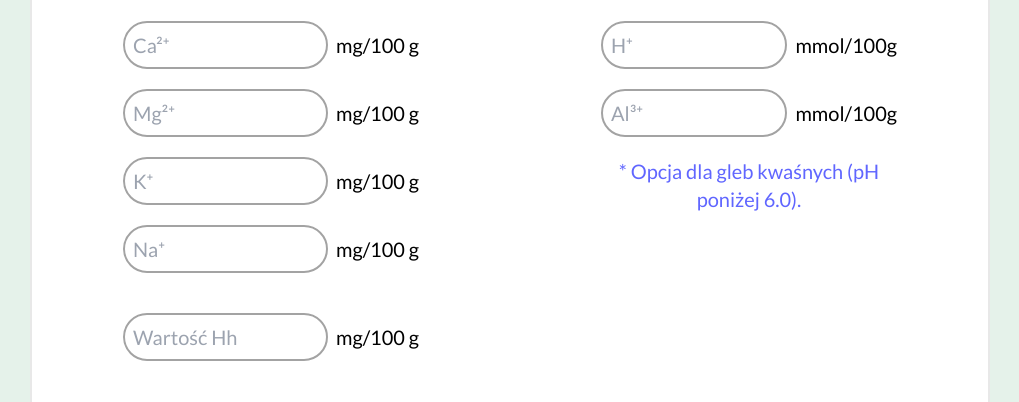
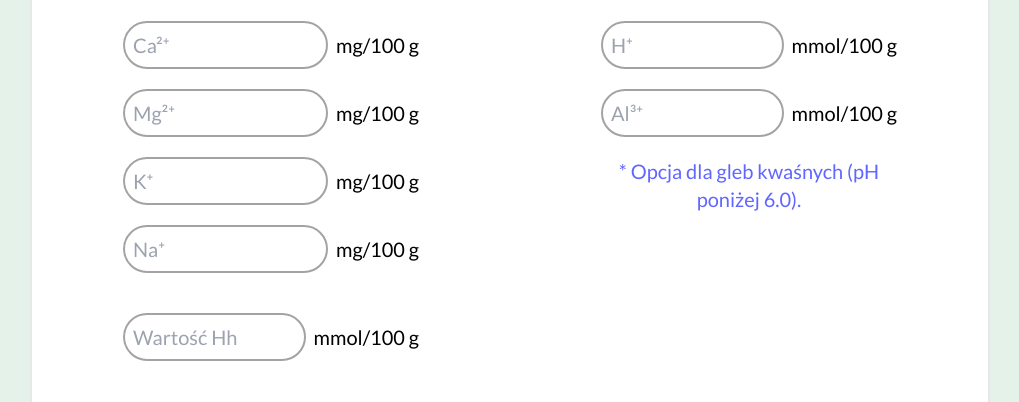
Before and after one commit to MescoCzubinski/KalkulatorSumyKationow, a website: page src/index.html in a window 1280 px wide. Shown: the part 185-587 px from the top of the page, without its empty margins (130-1149 px from the left). Drawn offline with Linux system fonts and the light colour scheme.

Commit message:
final version v_4

```diff
--- a/src/index.html
+++ b/src/index.html
@@ -45,7 +45,7 @@
             </div>
             <div class="input mb-5 flex">
               <input type="text" inputmode="numeric" class="w-24 h-12 pl-2 text-xl border-2 border-bg-info rounded-3xl flex-1 hover:bg-bg-info/25" id="Hh" placeholder="Wartość Hh" />
-              <div class="ml-2 text-xl flex items-center">mg/100 g</div>
+              <div class="ml-2 text-xl flex items-center">mmol/100 g</div>
             </div>
           </div>
         </div>
@@ -62,11 +62,11 @@
             </div>
             <div class="input mb-5 flex">
               <input type="text" inputmode="numeric" class="w-24 h-12 pl-2 text-xl border-2 border-bg-info rounded-3xl flex-1 hover:bg-bg-info/25" id="H" placeholder="H⁺" />
-              <div class="ml-2 text-xl flex items-center">mmol/100g</div>
+              <div class="ml-2 text-xl flex items-center">mmol/100 g</div>
             </div>
             <div class="input mb-5 flex">
               <input type="text" inputmode="numeric" class="w-24 h-12 pl-2 text-xl border-2 border-bg-info rounded-3xl flex-1 hover:bg-bg-info/25" id="Al" placeholder="Al³⁺" />
-              <div class="ml-2 text-xl flex items-center">mmol/100g</div>
+              <div class="ml-2 text-xl flex items-center">mmol/100 g</div>
             </div>
             <div class="info mb-12">
               <div class="text-xl text-too-little text-center">* Opcja dla gleb kwaśnych (pH poniżej 6.0).</div>
```
